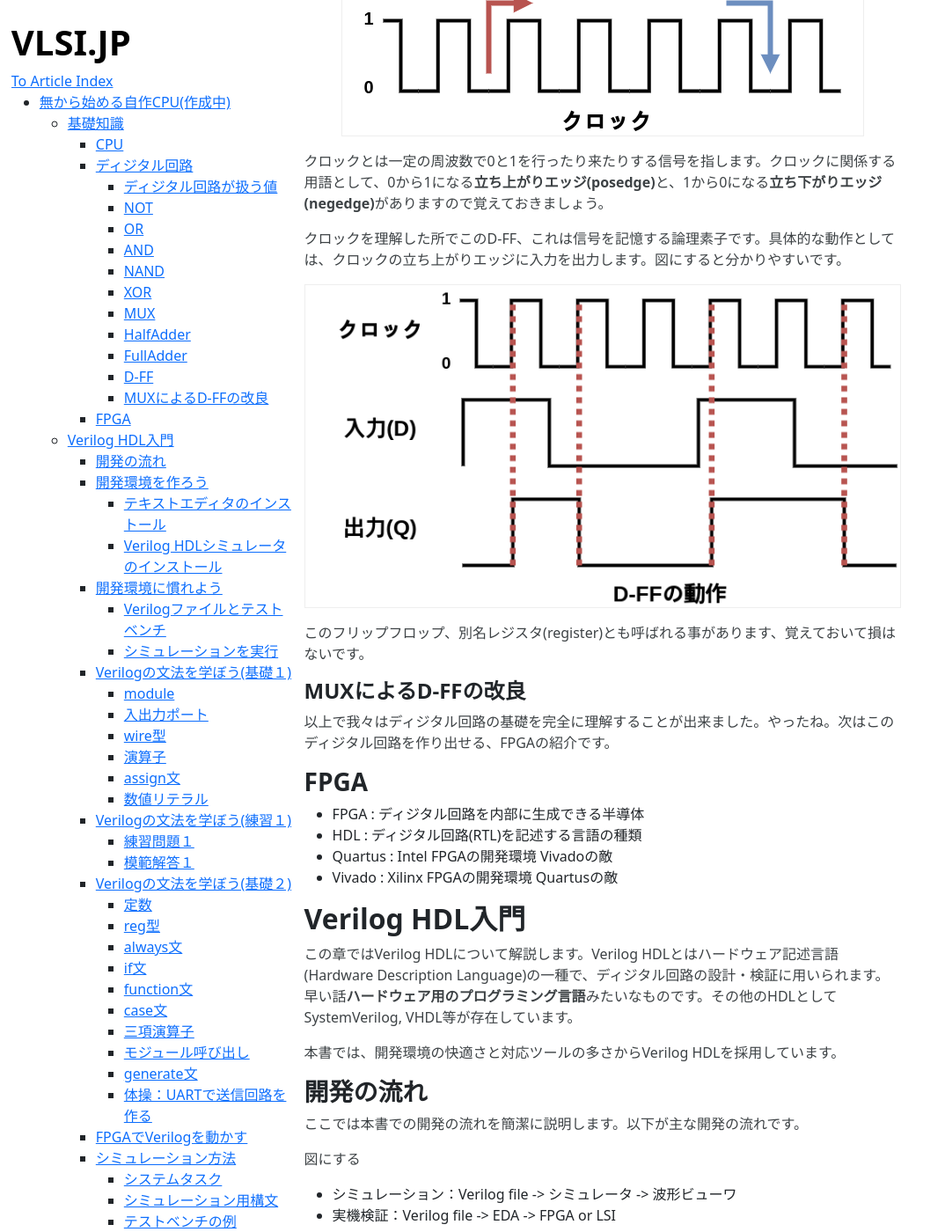
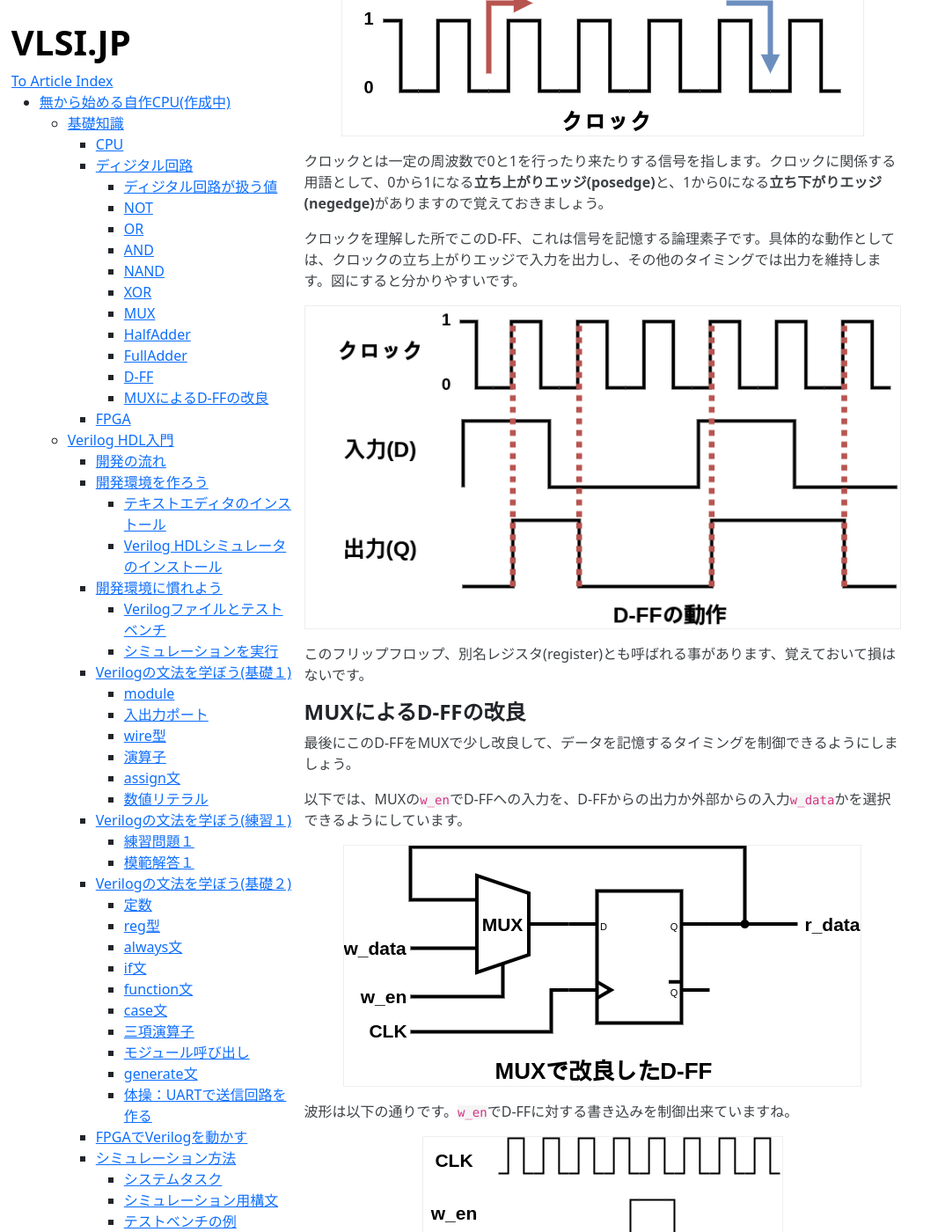
Before and after one commit to Cra2yPierr0t/Cra2yPierr0t.github.io, a Jekyll site: the page built from LetsMakeCPU.md, in a window 1280 px wide and 1400 px high, scrolled down 7821 px. Shown: the whole window at 88% size, without its empty margins (0-1074 px from the left). Built offline with Jekyll 4.4.1, drawn with Linux system fonts in a browser that asks for light colours.

Commit message:
update learn_lsi

```diff
--- a/LetsMakeCPU.md
+++ b/LetsMakeCPU.md
@@ -193,13 +193,23 @@
 
 クロックとは一定の周波数で0と1を行ったり来たりする信号を指します。クロックに関係する用語として、0から1になる**立ち上がりエッジ(posedge)**と、1から0になる**立ち下がりエッジ(negedge)**がありますので覚えておきましょう。
 
-クロックを理解した所でこのD-FF、これは信号を記憶する論理素子です。具体的な動作としては、クロックの立ち上がりエッジに入力を出力します。図にすると分かりやすいです。
+クロックを理解した所でこのD-FF、これは信号を記憶する論理素子です。具体的な動作としては、クロックの立ち上がりエッジで入力を出力し、その他のタイミングでは出力を維持します。図にすると分かりやすいです。
 
 ![](https://raw.githubusercontent.com/Cra2yPierr0t/Cra2yPierr0t.github.io/master/images/LetsMakeCPU/dff_wave.png)
 
 このフリップフロップ、別名レジスタ(register)とも呼ばれる事があります、覚えておいて損はないです。
 
 #### MUXによるD-FFの改良
+
+最後にこのD-FFをMUXで少し改良して、データを記憶するタイミングを制御できるようにしましょう。
+
+以下では、MUXの`w_en`でD-FFへの入力を、D-FFからの出力か外部からの入力`w_data`かを選択できるようにしています。
+
+![](https://raw.githubusercontent.com/Cra2yPierr0t/Cra2yPierr0t.github.io/master/images/LetsMakeCPU/dff_improve.png)
+
+波形は以下の通りです。`w_en`でD-FFに対する書き込みを制御出来ていますね。
+
+![](https://raw.githubusercontent.com/Cra2yPierr0t/Cra2yPierr0t.github.io/master/images/LetsMakeCPU/dff_improve_wave.png)
 
 以上で我々はディジタル回路の基礎を完全に理解することが出来ました。やったね。次はこのディジタル回路を作り出せる、FPGAの紹介です。
 
```
Also changed, not shown: images/LetsMakeCPU/dff_improve.png (added), images/LetsMakeCPU/dff_improve_wave.png (added).
